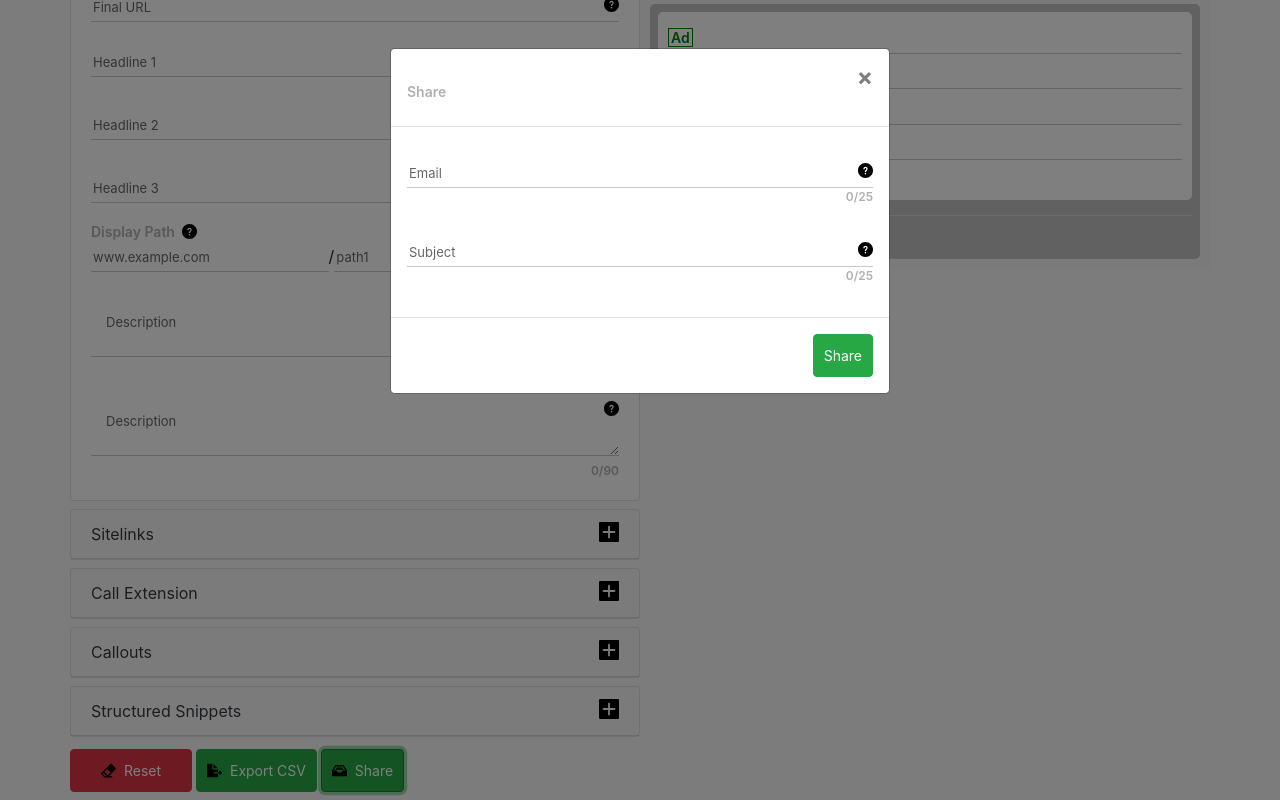
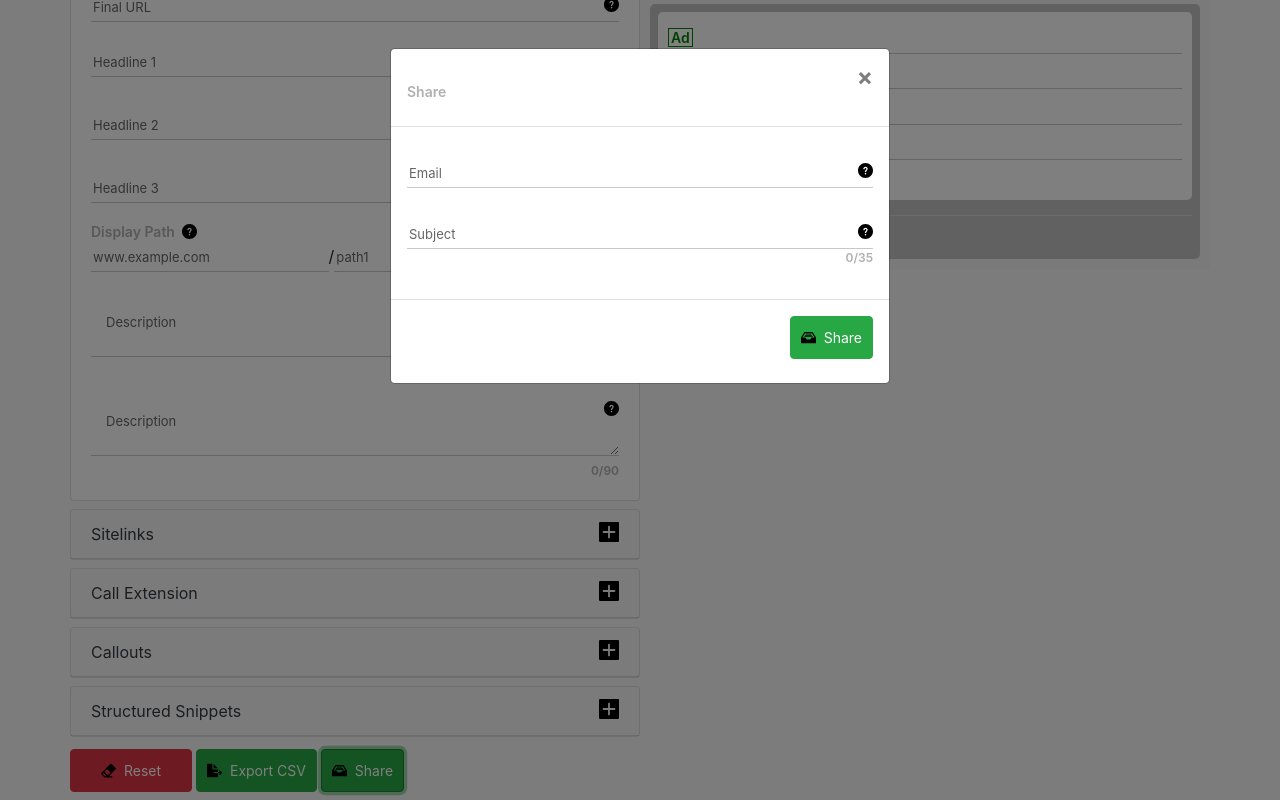
Before and after one commit to avinash-glocify/react-plugin, a React (Create React App) app: page / in a window 1280 px wide. Both pictures are taken after a click on the button "Share". Shown: the part 85-885 px from the top of the page. Built offline with nearby package versions, Linux system fonts and the light colour scheme.

Commit message:
style changes

```diff
--- a/src/Components/Common/mailModal.jsx
+++ b/src/Components/Common/mailModal.jsx
@@ -16,6 +16,7 @@ class MailModal extends React.Component {
       headers: {},
       mailButton: false,
       mailError: false,
+      emptyForm: false,
       errors: {}
     }
 
@@ -36,7 +37,8 @@ class MailModal extends React.Component {
   }
 
   sendMail = (e) => {
-    const host  = window.location.origin;
+      const host         = window.location.origin;
+
       if(this.handleValidation()){
         this.setState({mailButton:true});
         $(`#myModal_${this.props.formType}`).modal('hide')
@@ -57,6 +59,8 @@ class MailModal extends React.Component {
     let fields = this.state.mailForm;
     let errors = {};
     let formIsValid = true;
+    let formData =  this.state.addForm;
+    let formFillFields = [];
 
     if(!fields["email"]){
       formIsValid = false;
@@ -76,6 +80,14 @@ class MailModal extends React.Component {
           errors["email"] = "Email is not valid";
         }
      }
+
+     Object.keys(formData).map((item, i) => {
+       return formData[item] === '' ? formFillFields : formFillFields.push(item);
+     });
+     if(formFillFields.length === 1 && formIsValid === true) {
+        formIsValid = false;
+        this.setState({emptyForm: true});
+     }
      this.setState({errors: errors});
      return formIsValid;
   }
@@ -85,7 +97,8 @@ class MailModal extends React.Component {
         email: '',
         subject: '',
       },
-      errors: {}
+      errors: {},
+      emptyForm:false
     })
   }
 
@@ -119,21 +132,23 @@ class MailModal extends React.Component {
                 <form className="text-ad-form">
                   <div className="form-group mb-0">
                     <img alt="" className="float-right" style={{height:'15px', width:'15px', top: '20px', position:'relative'}} src={question} />
-                    <input type="email" placeholder="Email" maxLength="25" className={`TextAdField ${this.state.errors.email ? "bb-danger" : ""}`} name="email" onChange={this.onChange} value={this.state.mailForm.email === null ? '' : this.state.mailForm.email } />
-                    <span className="addcarector">{(this.state.mailForm.email).length}/25</span>
+                    <input type="email" placeholder="Email" className={`TextAdField ${this.state.errors.email ? "bb-danger" : ""}`} name="email" onChange={this.onChange} value={this.state.mailForm.email === null ? '' : this.state.mailForm.email } />
                     <p className="text-danger">{this.state.errors.email ? this.state.errors.email : ''}</p>
                   </div>
                   <div className="form-group mb-0">
                     <img alt="" className="float-right" style={{height:'15px', width:'15px', top: '20px', position:'relative'}} src={question} />
-                    <input type="text" placeholder="Subject" maxLength="25" className={`TextAdField ${this.state.errors.subject ? "bb-danger" : ""}`} name="subject" onChange={this.onChange} value={this.state.mailForm.subject === null ? '' : this.state.mailForm.subject } />
-                    <span className="addcarector">{(this.state.mailForm.subject).length}/25</span>
+                    <input type="text" placeholder="Subject" maxLength="35" className={`TextAdField ${this.state.errors.subject ? "bb-danger" : ""}`} name="subject" onChange={this.onChange} value={this.state.mailForm.subject === null ? '' : this.state.mailForm.subject } />
+                    <span className="addcarector">{(this.state.mailForm.subject).length}/35</span>
                     <p className="text-danger">{this.state.errors.subject ? this.state.errors.subject : ''}</p>
                   </div>
                 </form>
               </div>
 
               <div className="modal-footer">
-                <button type="button" className="btn btn-success import-button" onClick={this.sendMail} >Share </button>
+                <button type="button" className="btn btn-success import-button" onClick={this.sendMail} >  <img alt="" className="mr-1" style={{height:'15px', width:'15px', bottom: '2px', position:'relative'}} src={inbox} /> Share </button>
+                <div className="w-100">
+                { this.state.emptyForm ? <p className="border border-danger d-block mb-0 p-2 rounded text-danger">There is nothing to share</p> : ''}
+                </div>
               </div>
               <NotificationContainer />
             </div>
--- a/src/index.js
+++ b/src/index.js
@@ -12,7 +12,4 @@ import routing from './Routes/Routing.js';
 const target = document.getElementById('erw-root');
 if (target) { ReactDOM.render(routing, target); }
 
-// If you want your app to work offline and load faster, you can change
-// unregister() to register() below. Note this comes with some pitfalls.
-// Learn more about service workers: https://bit.ly/CRA-PWA
 serviceWorker.unregister();
```
